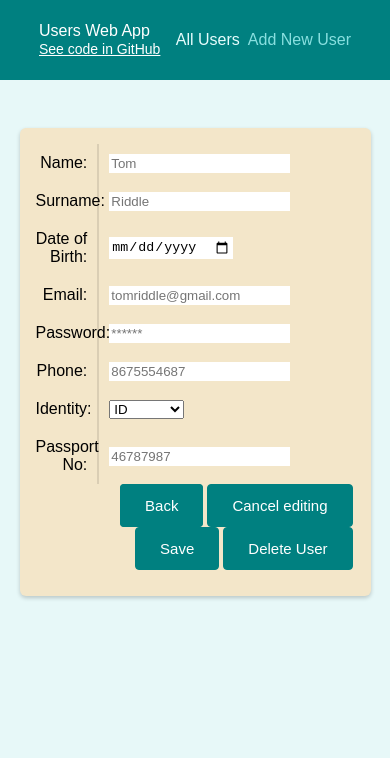
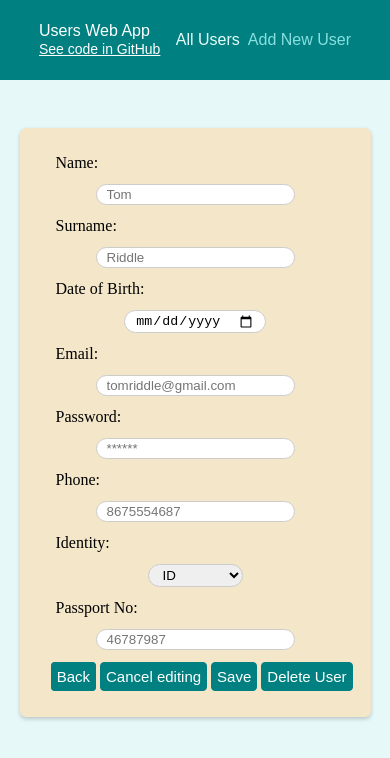
Before and after one commit to GvidasGVD/ReactUsersApp, a React (Create React App) app: page /ReactUsersApp/users/u1 in a window 390 px wide. Both pictures are taken after a click on the button "Edit". Shown: the top 758 px of the page. Built offline with nearby package versions, Linux system fonts and the light colour scheme.

Commit message:
styling for edit and new form adjusted for mobiles

```diff
--- a/src/components/users/NewUserForm.js
+++ b/src/components/users/NewUserForm.js
@@ -3,8 +3,24 @@ import { useRef, useState } from "react";
 import Card from "../ui/Card";
 import classes from "./NewUserForm.module.css";
 import { validateUserData } from "../../validations/FormDataValidation";
+import useInput from "../../hooks/use-input";
 
+const regexOnlyLetters = /^[a-zA-Z].*[\s\.]*$/;
 const NewUserForm = (props) => {
+  const {
+    value: enteredName,
+    isValid: enteredNameIsValid,
+    hasError: nameInputHasError,
+    hasLengthError: nameInputHasLengthError,
+    hasTypeError: nameInputHasTypeError,
+    valueChangeHandler: nameChangeHandler,
+    inputBlurHandler: nameBlurHandler,
+  } = useInput(
+    (value) => value.trim() !== "",
+    (value) => value.length >= 2 && value.length <= 20,
+    (value) => regexOnlyLetters.test(value)
+  );
+
   const nameInputRef = useRef();
   const surnameInputRef = useRef();
   const birthdateInputRef = useRef();
@@ -60,6 +76,15 @@ const NewUserForm = (props) => {
     // }
   };
 
+  var nameInputError = nameInputHasError ? (
+    <p className={classes.error_text}>Name must not be empty.</p>
+  ) : nameInputHasLengthError ? (
+    <p className={classes.error_text}>
+      At least 2 but not more than 20 letters.
+    </p>
+  ) : nameInputHasTypeError ? (
+    <p className={classes.error_text}>Only letters allowed.</p>
+  ) : null;
   return (
     <Card>
       {error && (
@@ -79,8 +104,13 @@ const NewUserForm = (props) => {
               ref={nameInputRef}
               placeholder="Name"
               title="Name"
+              value={enteredName}
+              onChange={nameChangeHandler}
+              onBlur={nameBlurHandler}
             />
+            {nameInputError}
           </div>
+
           <div>
             <input
               type="text"
@@ -137,7 +167,7 @@ const NewUserForm = (props) => {
         <div className={classes.control}>
           <div>
             <label htmlFor="identity">Identity</label>
-            <select id="identity" ref={identityInputRef} >
+            <select id="identity" ref={identityInputRef}>
               <option value="ID" defaultValue>
                 ID
               </option>
@@ -146,11 +176,7 @@ const NewUserForm = (props) => {
           </div>
           <div>
             <label htmlFor="birthdate">Birth Date</label>
-            <input
-              type="date"
-              id="birthdate"
-              ref={birthdateInputRef}
-            />
+            <input type="date" id="birthdate" ref={birthdateInputRef} />
           </div>
         </div>
         <div className={classes.actions}>
--- a/src/components/users/NewUserForm.module.css
+++ b/src/components/users/NewUserForm.module.css
@@ -66,6 +66,12 @@
     color: grey;
   }
 
+  .error_text {
+    color: red;
+    padding-left: 15px;
+    margin: 0;
+  }
+
   .control select {
     border-radius: 20px;
     padding: 0.25rem 0.75rem;
--- a/src/components/users/UserDetails.js
+++ b/src/components/users/UserDetails.js
@@ -138,7 +138,7 @@ const UserDetails = (props) => {
     <input type="number" placeholder={props.phone} ref={phoneInputRef} />
   );
   const usersIdentityInput = (
-    <select id="identity" ref={identityInputRef}>
+    <select className={classes.identity_field} id="identity" ref={identityInputRef}>
     <option value="ID">
       ID
     </option>
--- a/src/components/users/UserDetails.module.css
+++ b/src/components/users/UserDetails.module.css
@@ -16,11 +16,12 @@
 }
 
 .flex p:first-child {
+  font-family:serif, Arial, Helvetica;
   width: 20%;
   padding-top: 10px;
   font-size: 16px;
   text-align: right;
-  padding-right: 10px;
+  padding-right: 20px;
   border-right: 2px solid rgba(0, 0, 0, 0.103);
 }
 
@@ -41,9 +42,10 @@
 }
 
 input {
-  padding: 2px;
+  padding: 2px 10px;
   margin: 0;
-  border: none;
+  border: 1px solid #ccc;
+  border-radius: 20px;
 }
 
 input.passwordInput{
@@ -71,3 +73,37 @@ input.passwordInput:hover{
 .error_message {
   color: grey;
 }
+
+.identity_field {
+  border-radius: 20px;
+  padding: 2px 10px;
+  border: 1px solid #ccc;
+
+}
+
+@media (max-width: 600px) {
+  .flex {
+    flex-wrap: wrap;
+  }
+  .flex p:first-child {
+    width: 100%;
+    font-size: 16px;
+    text-align: left;
+    padding-right: 0;
+    padding-left: 20px;
+    border-right: none;
+  }
+
+  .flex p:last-child {
+    font-weight: 600;
+    width: 100%;
+    text-align: center;
+    padding: 2px 0;
+  }
+  .detailsBtn {
+    font-size: 15px;
+    margin: 10px 2px 0 2px;
+    padding: 5px;
+  }
+
+}
--- /dev/null
+++ b/src/hooks/use-input.js
@@ -0,0 +1,52 @@
+import { useState, useEffect } from "react";
+
+const useInput = (validateValue, validateLength, validateType) => {
+  const [enteredValue, setEnteredValue] = useState("");
+  const [isTouched, setIsTouched] = useState(false);
+  const [hasLengthError, setHasLengthError] = useState(false);
+  const [hasTypeError, setHasTypeError] = useState(false);
+  console.log(hasLengthError);
+  const valueIsValid = validateValue(enteredValue);
+  //   const valueLengthIsValid = '';
+  const hasError = !valueIsValid && isTouched;
+
+  const valueChangeHandler = (event) => {
+    setEnteredValue(event.target.value);
+  };
+
+  const inputBlurHandler = () => {
+    setIsTouched(true);
+  };
+
+  useEffect(() => {
+    const identifier = setTimeout(() => {
+      if (!validateLength(enteredValue) && isTouched) {
+        setHasLengthError(true);
+      } else {
+        setHasLengthError(false);
+      }
+
+      if (!validateType(enteredValue) && isTouched) {
+        setHasTypeError(true);
+      } else {
+        setHasTypeError(false);
+      }
+    }, 500);
+
+    return () => {
+      clearTimeout(identifier);
+    };
+  }, [enteredValue, isTouched, validateLength]);
+
+  return {
+    value: enteredValue,
+    hasError,
+    hasLengthError,
+    hasTypeError,
+    isValid: valueIsValid,
+    valueChangeHandler,
+    inputBlurHandler,
+  };
+};
+
+export default useInput;
```
